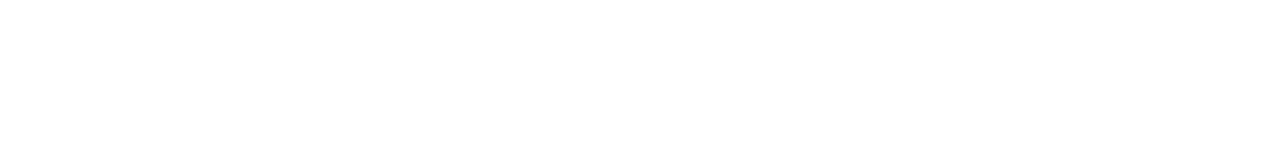
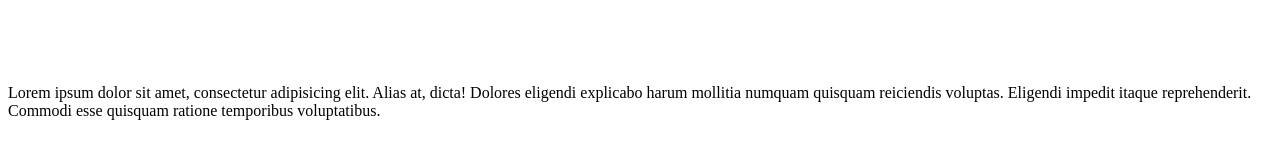
Before and after one commit to Romasssshka96/testgit, a plain HTML site: page index.html in a window 1280 px wide. Drawn offline with Linux system fonts and the light colour scheme.

Commit message:
edd p with lorem

```diff
--- a/index.html
+++ b/index.html
@@ -12,7 +12,7 @@
 
     <div><p><span></span></p><img src="" alt=""></div>
     <div><p><span></span></p><img src="" alt=""></div>
-
+    <p>Lorem ipsum dolor sit amet, consectetur adipisicing elit. Alias at, dicta! Dolores eligendi explicabo harum mollitia numquam quisquam reiciendis voluptas. Eligendi impedit itaque reprehenderit. Commodi esse quisquam ratione temporibus voluptatibus.</p>
     <a href=""></a>
 
 </body>
```
